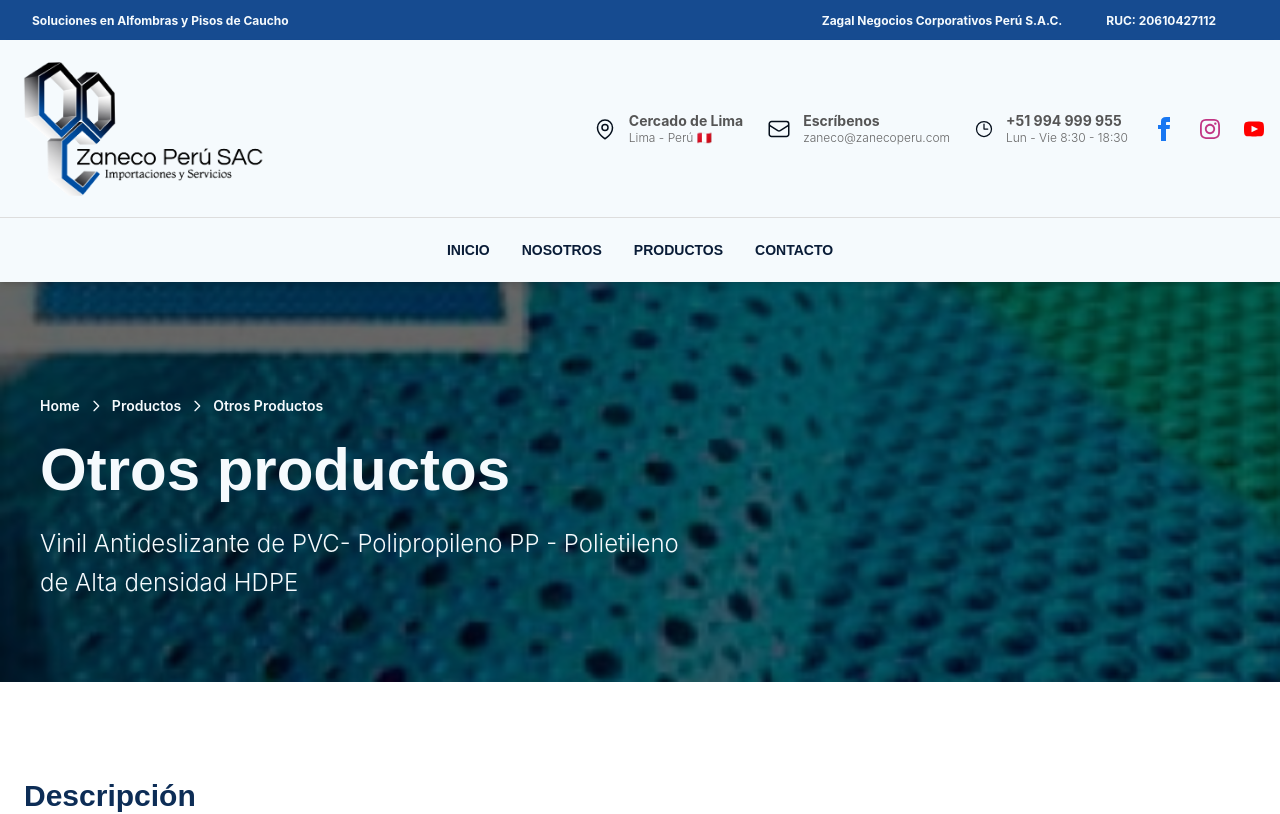
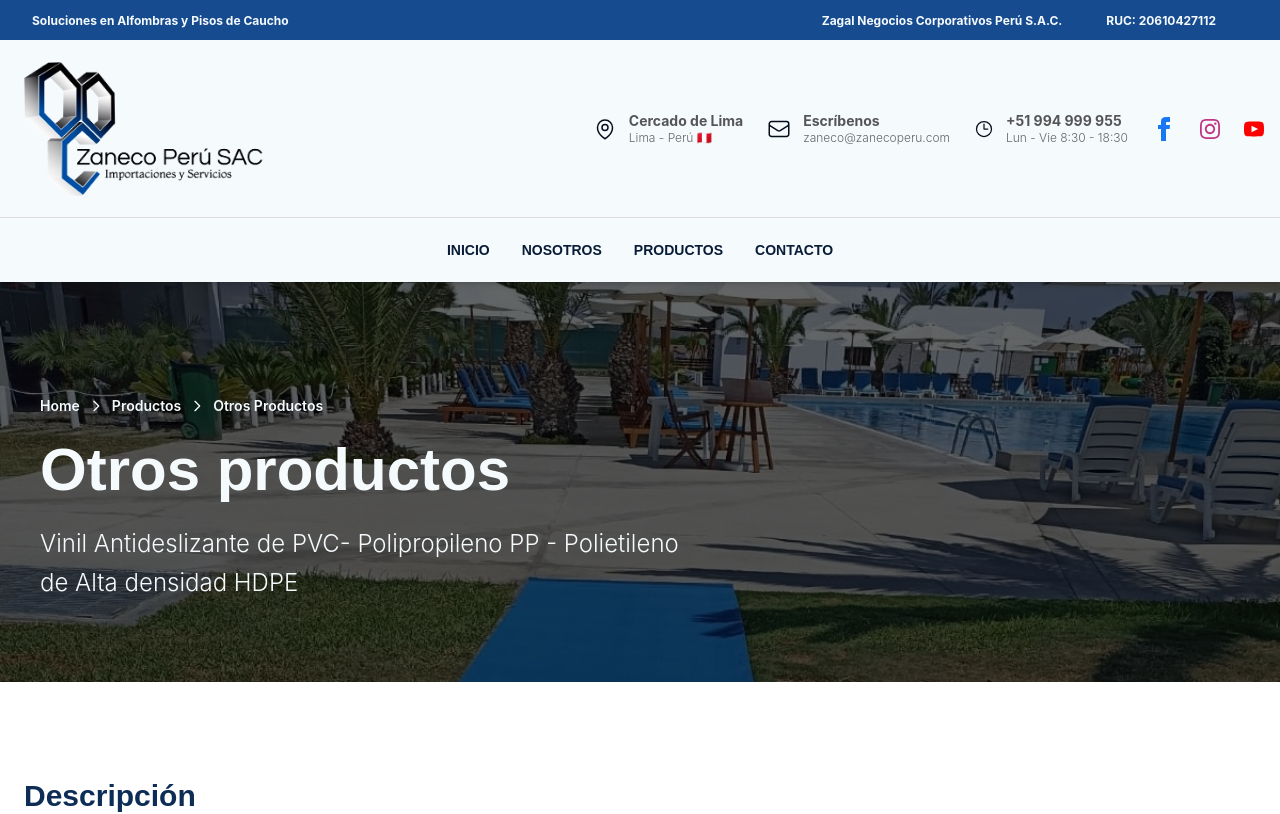
Before and after one commit to nicolaszagal/zanecowebsite, a Next.js app: page /products/otros in a window 1280 px wide. Shown: the top 814 px of the page. Built offline with nearby package versions, Linux system fonts and the light colour scheme.

Commit message:
fix: About gallery

```diff
--- a/app/products/otros/page.tsx
+++ b/app/products/otros/page.tsx
@@ -13,7 +13,7 @@ export default function Otros(){
                     { label: 'Productos', href: '/products' },
                     { label: 'Otros Productos'}
                 ]}
-                imageUrl="/img/product/product7.jpg"
+                imageUrl="/img/product/product8.jpg"
                 breadcrumbVariant="secondary"
             />
             <OtrosPage/>
```
Also changed, not shown: public/img/product/product8.jpg (added).
